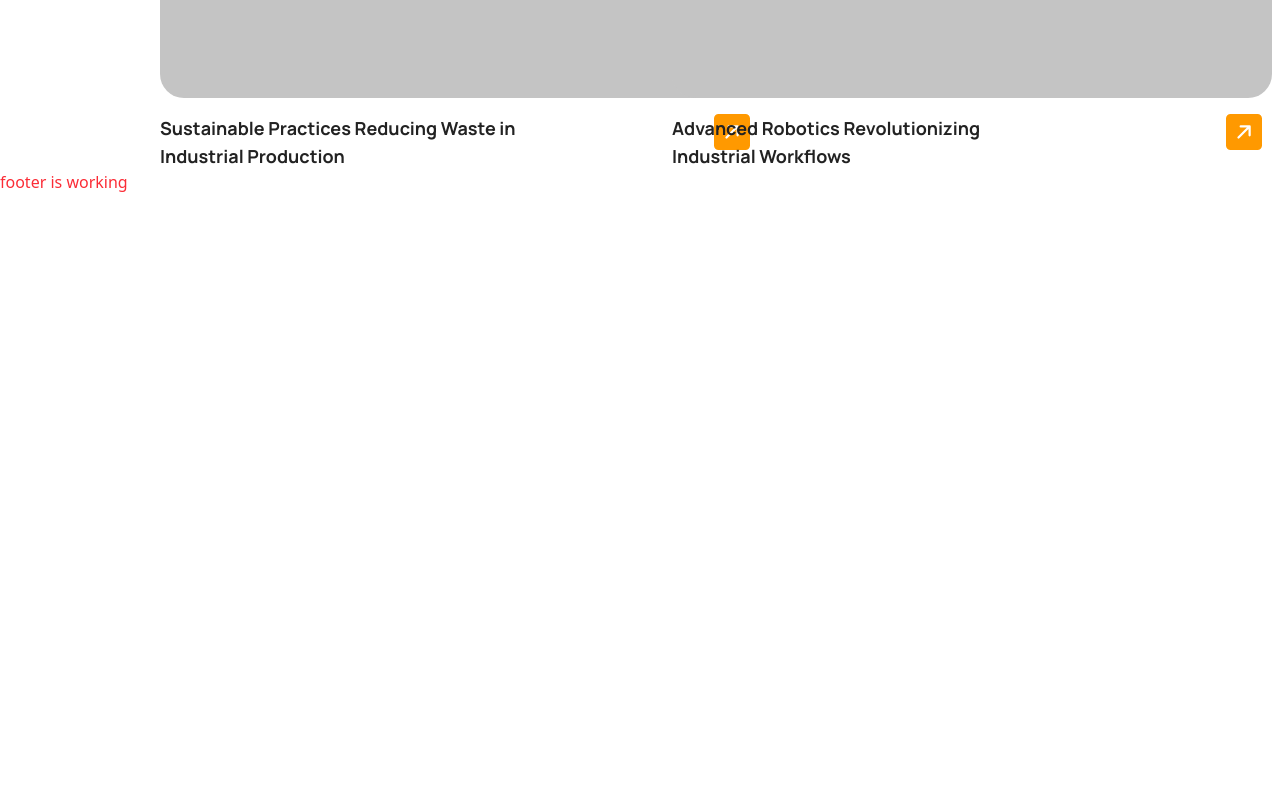
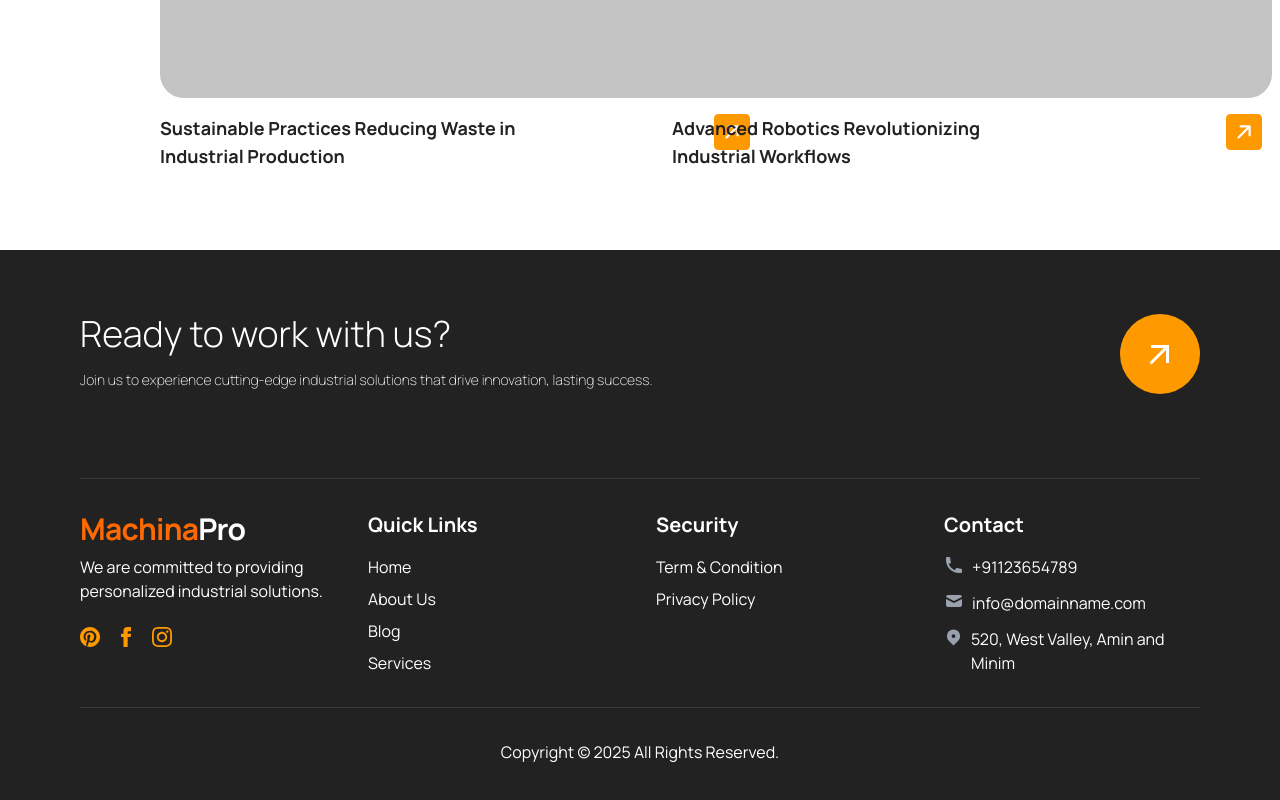
Before and after one commit to Shabbir404/machinery_pro, a React (Vite) app: page / in a window 1280 px wide. Shown: the part 8542-9342 px from the top of the page. Before the commit the page ends 8736 px from the top, so only its background shows below. Built offline with nearby package versions, Linux system fonts and the light colour scheme.

Commit message:
footer page complete

```diff
--- a/Pages/Footer.jsx
+++ b/Pages/Footer.jsx
@@ -1,11 +1,103 @@
-
+import '../css/main_all.css'
+import { MdArrowOutward } from "react-icons/md";
 const Footer = () => {
     return (
-        <footer>
-            <div>
-                <p className="text-red-500"> footer is working</p>
-            </div>
-        </footer>
+        <div className="mt-20 manrope">
+            <footer className="bg-[#222222] text-white">
+                <div className="max-w-6xl mx-auto px-4 py-12 md:py-16">
+                    <div className="flex flex-col md:flex-row justify-between items-start mb-12 md:mb-16">
+                        <div className="md:w-1/2 mb-8 md:mb-0">
+                            <h2 className="text-2xl md:text-4xl font-light mb-4">Ready to work with us?</h2>
+                            <p className="text-white  font-thin md:w-[681px] text-sm mb-6">
+                                Join us to experience cutting-edge industrial solutions that drive innovation, lasting success.</p>
+                        </div>
+                        <div className="flex items-center ">
+                            <button className="bg-[#FF9900] cursor-pointer hover:bg-orange-500 transition-colors
+                             duration-300 w-20 h-20 rounded-full flex items-center justify-center">
+                                <MdArrowOutward className='text-4xl'></MdArrowOutward>
+                            </button>
+                        </div>
+                    </div>
+
+                    <div className="grid grid-cols-1 md:grid-cols-2 lg:grid-cols-4 gap-8 pt-8 border-t border-[#FFFFFF1A]">
+                        <div>
+                            <div className="flex-shrink-0 mb-2">
+                                <span className="text-orange-500 font-bold text-3xl tracking-tight">
+                                    Machina<span className="text-white">Pro</span>
+                                </span>
+                            </div>
+                            <p className="text-white mb-6">
+                                We are committed to providing personalized industrial solutions.
+                            </p>
+                            <div className="flex space-x-4">
+                                {/* Pinterest Icon */}
+                                <a href="#" className="text-[#FF9900] hover:text-white transition-colors">
+                                    <svg xmlns="http://www.w3.org/2000/svg" className="h-5 w-5" viewBox="0 0 24 24" fill="currentColor">
+                                        <path d="M12 0c-6.627 0-12 5.373-12 12 0 5.084 3.163 9.426 7.627 11.174-.105-.949-.2-2.405.042-3.441.218-.937 1.407-5.965 1.407-5.965s-.359-.719-.359-1.782c0-1.668.967-2.914 2.171-2.914 1.023 0 1.518.769 1.518 1.69 0 1.029-.655 2.568-.994 3.995-.283 1.194.599 2.169 1.777 2.169 2.133 0 3.772-2.249 3.772-5.495 0-2.873-2.064-4.882-5.012-4.882-3.414 0-5.418 2.561-5.418 5.207 0 1.031.397 2.138.893 2.738.098.119.112.224.083.345l-.333 1.36c-.053.22-.174.267-.402.161-1.499-.698-2.436-2.889-2.436-4.649 0-3.785 2.75-7.262 7.929-7.262 4.163 0 7.398 2.967 7.398 6.931 0 4.136-2.607 7.464-6.227 7.464-1.216 0-2.359-.631-2.75-1.378l-.748 2.853c-.271 1.043-1.002 2.35-1.492 3.146 1.124.347 2.317.535 3.554.535 6.627 0 12-5.373 12-12 0-6.628-5.373-12-12-12z" />
+                                    </svg>
+                                </a>
+                                {/* Facebook Icon */}
+                                <a href="#" className="text-[#FF9900] hover:text-white transition-colors">
+                                    <svg xmlns="http://www.w3.org/2000/svg" className="h-5 w-5" viewBox="0 0 24 24" fill="currentColor">
+                                        <path d="M9 8h-3v4h3v12h5v-12h3.642l.358-4h-4v-1.667c0-.955.192-1.333 1.115-1.333h2.885v-5h-3.808c-3.596 0-5.192 1.583-5.192 4.615v3.385z" />
+                                    </svg>
+                                </a>
+                                {/* Instagram Icon */}
+                                <a href="#" className="text-[#FF9900] hover:text-white transition-colors">
+                                    <svg xmlns="http://www.w3.org/2000/svg" className="h-5 w-5" viewBox="0 0 24 24" fill="currentColor">
+                                        <path d="M12 2.163c3.204 0 3.584.012 4.85.07 3.252.148 4.771 1.691 4.919 4.919.058 1.265.069 1.645.069 4.849 0 3.205-.012 3.584-.069 4.849-.149 3.225-1.664 4.771-4.919 4.919-1.266.058-1.644.07-4.85.07-3.204 0-3.584-.012-4.849-.07-3.26-.149-4.771-1.699-4.919-4.92-.058-1.265-.07-1.644-.07-4.849 0-3.204.013-3.583.07-4.849.149-3.227 1.664-4.771 4.919-4.919 1.266-.057 1.645-.069 4.849-.069zm0-2.163c-3.259 0-3.667.014-4.947.072-4.358.2-6.78 2.618-6.98 6.98-.059 1.281-.073 1.689-.073 4.948 0 3.259.014 3.668.072 4.948.2 4.358 2.618 6.78 6.98 6.98 1.281.058 1.689.072 4.948.072 3.259 0 3.668-.014 4.948-.072 4.354-.2 6.782-2.618 6.979-6.98.059-1.28.073-1.689.073-4.948 0-3.259-.014-3.667-.072-4.947-.196-4.354-2.617-6.78-6.979-6.98-1.281-.059-1.69-.073-4.949-.073zm0 5.838c-3.403 0-6.162 2.759-6.162 6.162s2.759 6.163 6.162 6.163 6.162-2.759 6.162-6.163c0-3.403-2.759-6.162-6.162-6.162zm0 10.162c-2.209 0-4-1.79-4-4 0-2.209 1.791-4 4-4s4 1.791 4 4c0 2.21-1.791 4-4 4zm6.406-11.845c-.796 0-1.441.645-1.441 1.44s.645 1.44 1.441 1.44c.795 0 1.439-.645 1.439-1.44s-.644-1.44-1.439-1.44z" />
+                                    </svg>
+                                </a>
+                            </div>
+                        </div>
+                        <div>
+                            <h3 className="text-xl font-bold mb-4">Quick Links</h3>
+                            <ul className="space-y-2">
+                                <li><a href="#" className="text-white hover:text-[#FF9900] transition-colors">Home</a></li>
+                                <li><a href="#" className="text-white hover:text-[#FF9900] transition-colors">About Us</a></li>
+                                <li><a href="#" className="text-white hover:text-[#FF9900] transition-colors">Blog</a></li>
+                                <li><a href="#" className="text-white hover:text-[#FF9900] transition-colors">Services</a></li>
+                            </ul>
+                        </div>
+                        <div>
+                            <h3 className="text-xl font-bold mb-4">Security</h3>
+                            <ul className="space-y-2">
+                                <li><a href="#" className="text-white hover:text-[#FF9900] transition-colors">Term & Condition</a></li>
+                                <li><a href="#" className="text-white hover:text-[#FF9900] transition-colors">Privacy Policy</a></li>
+                            </ul>
+                        </div>
+                        <div>
+                            <h3 className="text-xl font-bold mb-4">Contact</h3>
+                            <ul className="space-y-3">
+                                <li className="flex items-start">
+                                    <svg xmlns="http://www.w3.org/2000/svg" className="h-5 w-5 mr-2 text-gray-400" viewBox="0 0 20 20" fill="currentColor">
+                                        <path d="M2 3a1 1 0 011-1h2.153a1 1 0 01.986.836l.74 4.435a1 1 0 01-.54 1.06l-1.548.773a11.037 11.037 0 006.105 6.105l.774-1.548a1 1 0 011.059-.54l4.435.74a1 1 0 01.836.986V17a1 1 0 01-1 1h-2C7.82 18 2 12.18 2 5V3z" />
+                                    </svg>
+                                    <span className="text-white">+91123654789</span>
+                                </li>
+                                <li className="flex items-start">
+                                    <svg xmlns="http://www.w3.org/2000/svg" className="h-5 w-5 mr-2 text-gray-400" viewBox="0 0 20 20" fill="currentColor">
+                                        <path d="M2.003 5.884L10 9.882l7.997-3.998A2 2 0 0016 4H4a2 2 0 00-1.997 1.884z" />
+                                        <path d="M18 8.118l-8 4-8-4V14a2 2 0 002 2h12a2 2 0 002-2V8.118z" />
+                                    </svg>
+                                    <span className="text-white">info@domainname.com</span>
+                                </li>
+                                <li className="flex items-start">
+                                    <svg xmlns="http://www.w3.org/2000/svg" className="h-5 w-5 mr-2 text-gray-400" viewBox="0 0 20 20" fill="currentColor">
+                                        <path fillRule="evenodd" d="M5.05 4.05a7 7 0 119.9 9.9L10 18.9l-4.95-4.95a7 7 0 010-9.9zM10 11a2 2 0 100-4 2 2 0 000 4z" clipRule="evenodd" />
+                                    </svg>
+                                    <span className="text-white">520, West Valley, Amin and Minim</span>
+                                </li>
+                            </ul>
+                        </div>
+                    </div>
+                    <div className="pt-8 mt-8 border-t border-[#FFFFFF1A] text-center text-white">
+                        <p>Copyright © 2025 All Rights Reserved.</p>
+                    </div>
+                </div>
+            </footer>
+
+        </div>
     );
 };
 
```
